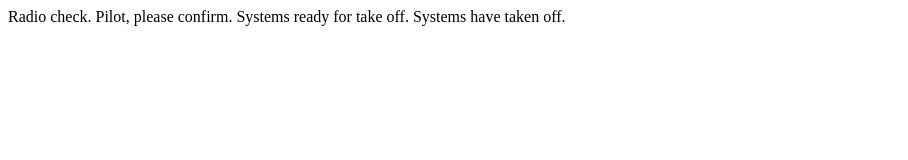
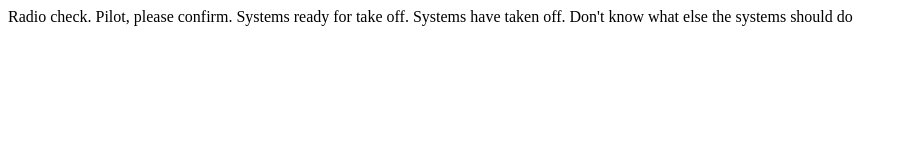
Before and after one commit to naisiaye/communication-log, a plain HTML site: page index.html in a window 1280 px wide. Shown: the whole page, without its empty margins (0-908 px from the left). Drawn offline with Linux system fonts and the light colour scheme.

Commit message:
4th line

```diff
--- a/index.html
+++ b/index.html
@@ -3,6 +3,7 @@
       <p>Radio check. Pilot, please confirm.
          Systems ready for take off.
          Systems have taken off.
+         Don't know what else the systems should do
       </p>
    </body>
 </html>
```
